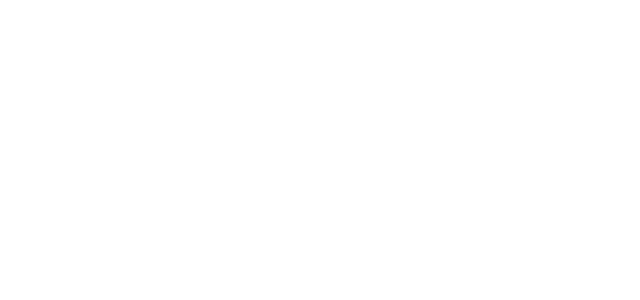
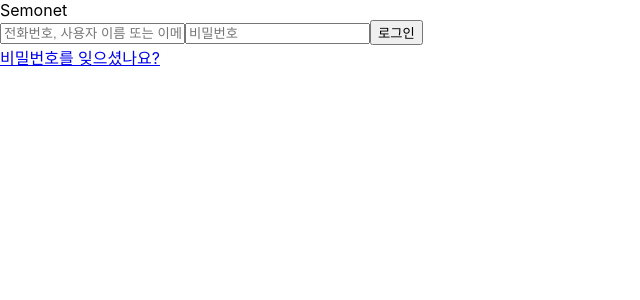
Before and after one commit to Last-SilverLight-End/Date-Magement-application, a React (Create React App) app: page /signup in a window 1280 px wide. Before the commit this address had no page. Shown: the top 300 px of the page, without its empty margins (0-640 px from the left). Built offline with nearby package versions, Linux system fonts and the light colour scheme.

Commit message:
making signup

```diff
--- a/src/PageRoutes.jsx
+++ b/src/PageRoutes.jsx
@@ -6,7 +6,7 @@ import {  BrowserRouter as Router,  Routes,  Route} from "react-router-dom";
 // 여기에다가 페이지 넣을께요
 import Login from "./Login"; // 이건 로그인
 import Home from "./Calendar/Home" // 이건 달력
-
+import Signup from "./signup" // 이건 회원가임
 
 function Buttons() {
     return (
@@ -14,6 +14,7 @@ function Buttons() {
             <Routes>
                 <Route path="/" element={<Login/>}/>
                 <Route path ="/Home" element = {<Home/>}/>
+                <Route path ="/signup" element = {<Signup/>}/>
             </Routes>
         </Router>
     );
--- a/src/signup.jsx
+++ b/src/signup.jsx
@@ -7,11 +7,12 @@ import { Link } from "react-router-dom";
 
 
 
-const signup = () =>{
+const Signup = () =>{
 
-    const [values, setValues] = useState({ id: "", password: "" });
-    const [logincheck, setLoginCheck] = useState(false);
-
+  const [values, setValues] = useState({ id: "", password: "" });
+  const [logincheck, setLoginCheck] = useState(false);
+  const [email,setEmail] = useState("");
+  const [password,setPassword] = useState("");
     // handleChange 는 여기에다가 맞는지 여부 확인 해야함
     const handleChange = (event) => {
         const { name, value } = event.target;
@@ -25,9 +26,13 @@ const signup = () =>{
         setValues({[name] : value});
     }
 
+    const handleJoin = () => {
+
+    }
+
     return (
         <div class="LoginDonghee">
-          <span className="logo">Westagram</span>
+          <span className="logo">Semonet</span>
           <form class="loginBox">
             <input
               type="text"
@@ -60,4 +65,4 @@ const signup = () =>{
       );
 }
 
-export default signup;
+export default Signup;
```
